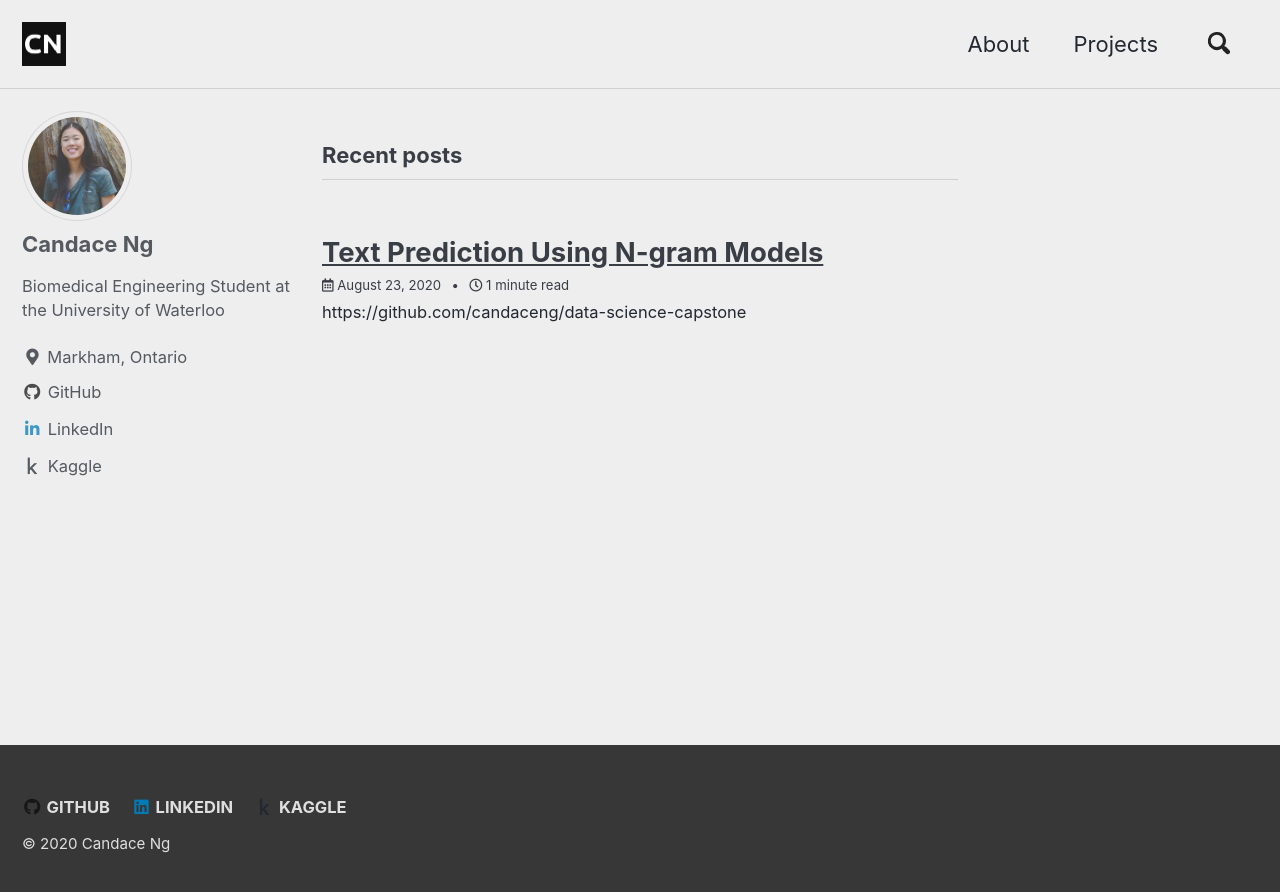
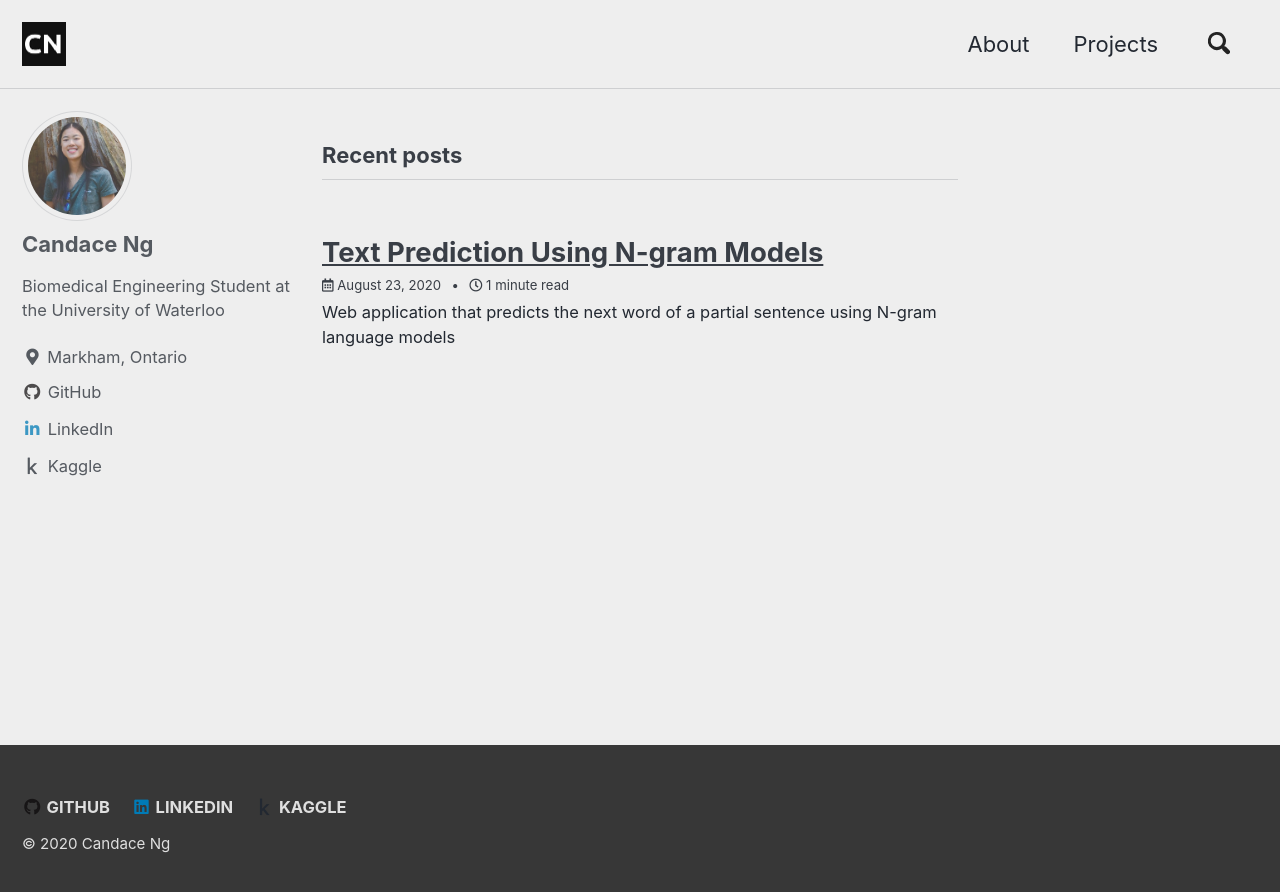
Before and after one commit to candaceng/candaceng, a Jekyll site: the page built from index.html, in a window 1280 px wide. Shown: the top 892 px of the page. Built offline with Jekyll 4.4.1, drawn with Linux system fonts in a browser that asks for light colours; cached includes are drawn as plain includes; the list of posts is cut into pages by our own code.

Commit message:
post update

```diff
--- a/_posts/2020-08-23-text-prediction-ngrams.md
+++ b/_posts/2020-08-23-text-prediction-ngrams.md
@@ -4,9 +4,10 @@ date: 2020-08-23
 tags: [natural language processing, data science]
 header:
     image: "/images/wordcloud.png"
-excerpt: "https://github.com/candaceng/data-science-capstone"
+excerpt: "Web application that predicts the next word of a partial sentence using N-gram language models"
 mathjax: "true"
 ---
+#####[GitHub]((https://github.com/candaceng/data-science-capstone)
 
 ### Background
 
```
